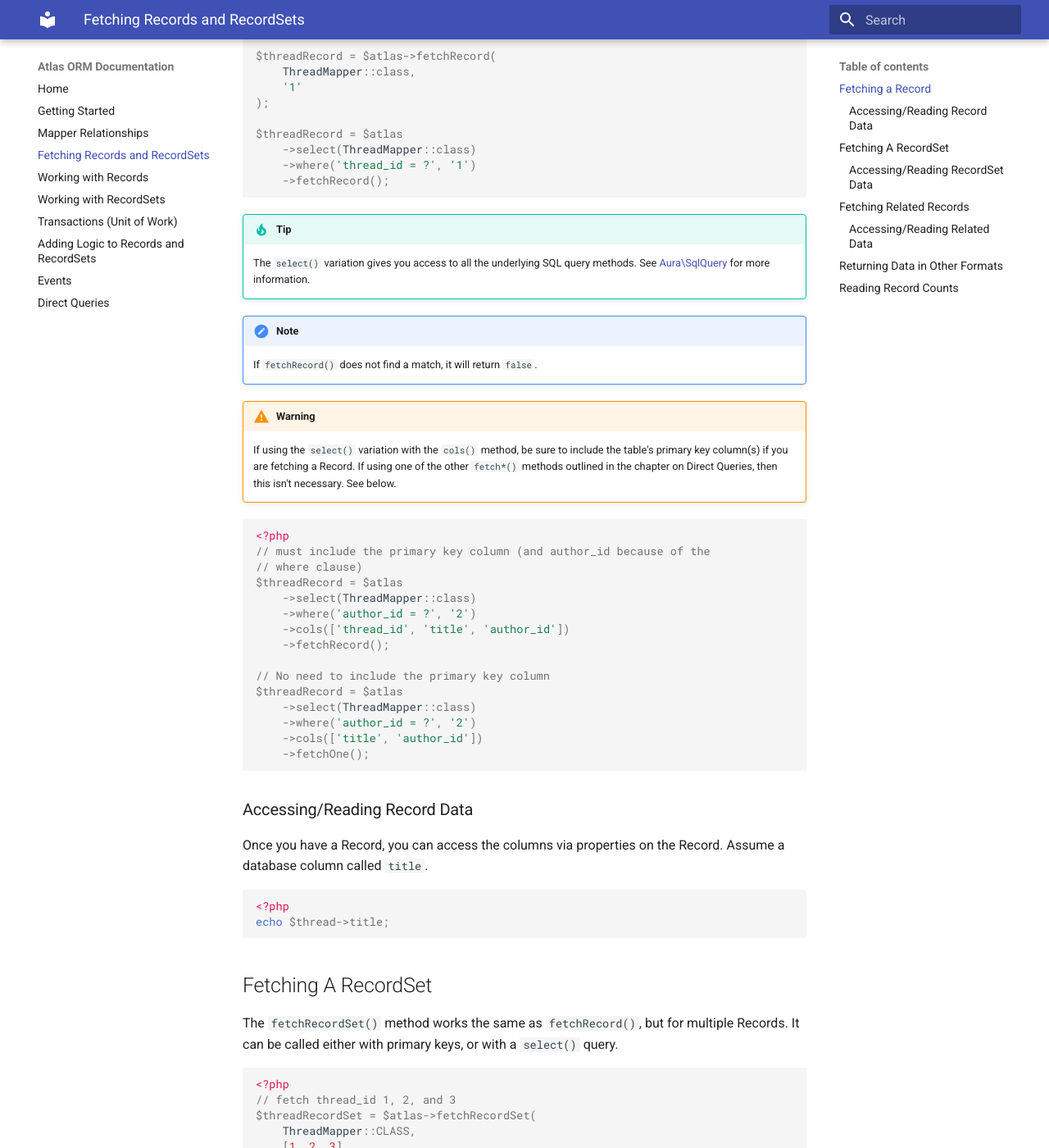
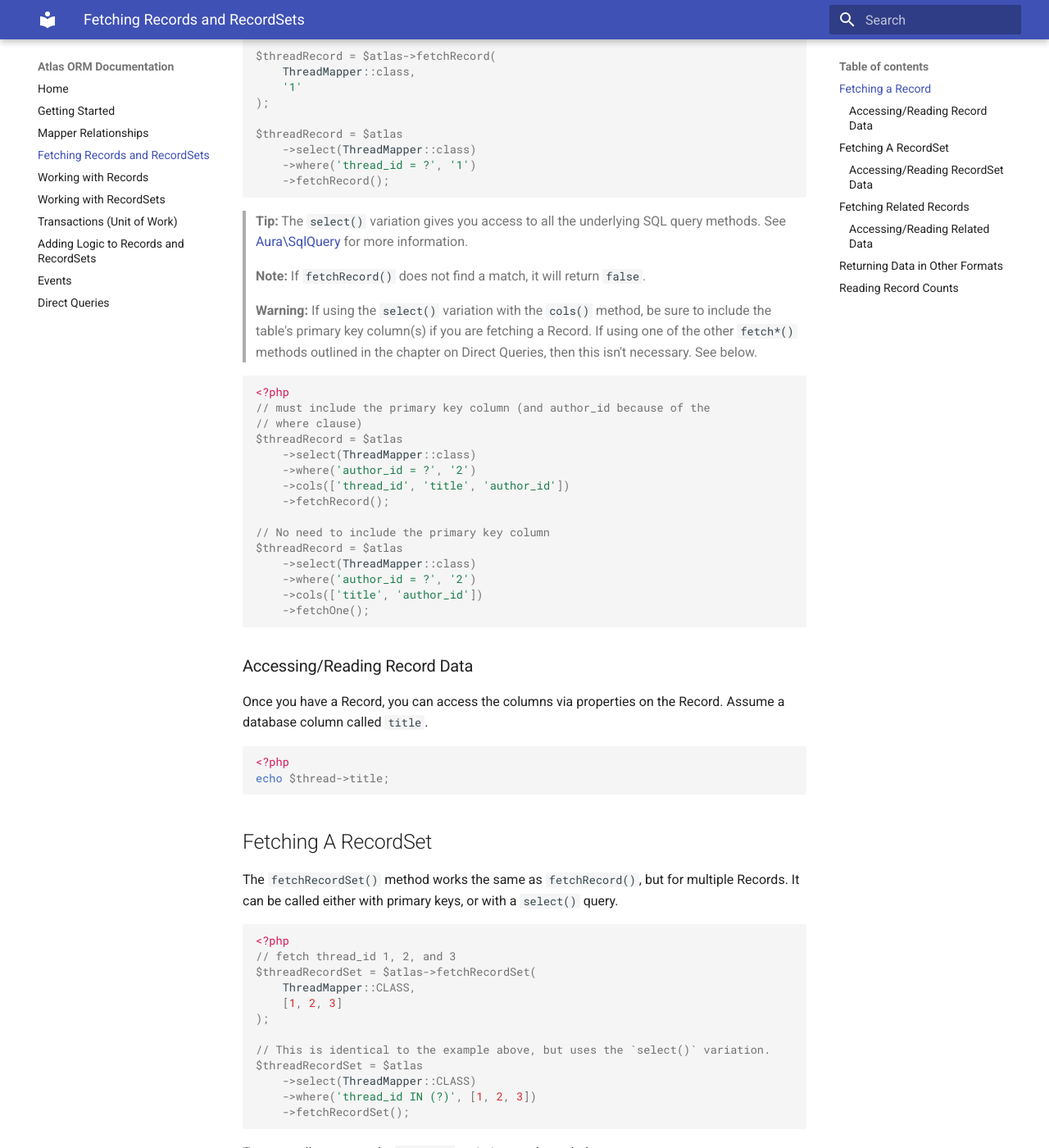
Before and after one commit to atlasphp/Atlas.Orm, an MkDocs documentation site: the page built from docs/reading.md, in a window 1280 px wide and 1400 px high, scrolled down 372 px. Shown: the whole window at 82% size. Built offline with MkDocs 1.6.1 and Material for MkDocs 9.7.7, drawn with Linux system fonts in a browser that asks for light colours; old or Windows-style settings are respelled for this version of MkDocs; some of the changed text lies outside the part shown.

````diff
--- a/docs/_bookdown.json
+++ b/docs/_bookdown.json
@@ -6,7 +6,9 @@
         "reading.md",
         "records.md",
         "record-sets.md",
-        "writing.md",
+        "transactions.md",
+        "logic.md",
+        "events.md",
         "direct.md",
         "domain.md"
     ]
--- a/docs/reading.md
+++ b/docs/reading.md
@@ -23,19 +23,16 @@ $threadRecord = $atlas
 ```
 
 
-!!! tip
-    The `select()` variation gives you access to all the underlying
-    SQL query methods. See [Aura\SqlQuery](https://github.com/auraphp/Aura.SqlQuery/blob/3.x/docs/select.md)
-    for more information.
+> **Tip:** The `select()` variation gives you access to all the underlying
+  SQL query methods. See [Aura\SqlQuery](https://github.com/auraphp/Aura.SqlQuery/blob/3.x/docs/select.md)
+ for more information.
 
-!!! note
-    If `fetchRecord()` does not find a match, it will return `false`.
+> **Note:** If `fetchRecord()` does not find a match, it will return `false`.
 
-!!! warning
-    If using the `select()` variation with the `cols()` method, be sure to include
-    the table's primary key column(s) if you are fetching a Record. If using one
-    of the other `fetch*()` methods outlined in the chapter on Direct Queries,
-    then this isn't necessary. See below.
+> **Warning:** If using the `select()` variation with the `cols()` method, be sure to include
+  the table's primary key column(s) if you are fetching a Record. If using one
+  of the other `fetch*()` methods outlined in the chapter on Direct Queries,
+  then this isn't necessary. See below.
 
 ```php
 <?php
@@ -99,17 +96,17 @@ $threadRecordSet = $atlas
     ->fetchRecordSet();
 ```
 
-!!! tip
-    The `select()` variation gives you access to all the underlying
-    SQL query methods. See [Aura\SqlQuery](https://github.com/auraphp/Aura.SqlQuery/blob/3.x/docs/select.md)
-    for more information.
+> **Tip:**
+  The `select()` variation gives you access to all the underlying
+  SQL query methods. See [Aura\SqlQuery](https://github.com/auraphp/Aura.SqlQuery/blob/3.x/docs/select.md)
+  for more information.
 
-!!! note
-    If `fetchRecordSet()` does not find any matches, it will
-    return an empty array. This is important as you cannot call RecordSet methods
-    (see later in the documentation) such as `appendNew()` or `getArrayCopy()` on
-    an empty array. In these situations, you must test for the empty array, and then
-    instantiate a new RecordSet, if necessary. See below.
+> **Note:**
+  If `fetchRecordSet()` does not find any matches, it will
+  return an empty array. This is important as you cannot call RecordSet methods
+  (see later in the documentation) such as `appendNew()` or `getArrayCopy()` on
+  an empty array. In these situations, you must test for the empty array, and then
+  instantiate a new RecordSet, if necessary. See below.
 
 ```php
 <?php
@@ -200,10 +197,10 @@ $threadRecordSet = $atlas
     ->fetchRecordSet();
 ```
 
-!!! note
-    When fetching a `manyToMany` relationship, you must explicitly specify
-    both the association (through) related AND the `manyToMany` related.
-    Additionally, you must specify these relationships in the correct order.
+> **Note:**
+  When fetching a `manyToMany` relationship, you must explicitly specify
+  both the association (through) related AND the `manyToMany` related.
+  Additionally, you must specify these relationships in the correct order.
 
 ```php
 <?php
````
Also changed, not shown: docs/domain.md (+1 -1 lines), docs/logic.md (+10 -4 lines), docs/record-sets.md (+4 -4 lines), docs/records.md (+5 -5 lines), docs/relationships.md (+3 -3 lines).
